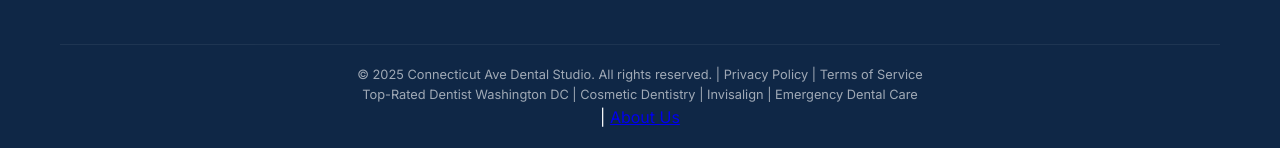
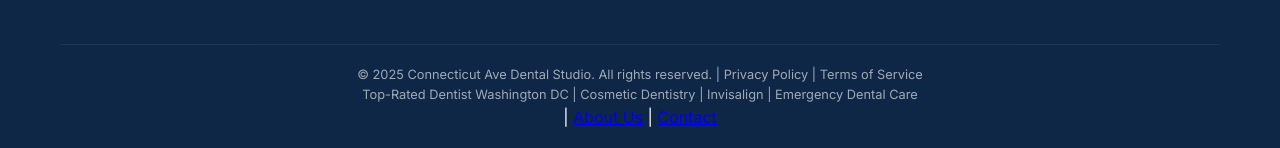
Before and after one commit to asquitt/asquitt.github.io, a Jekyll site: the page index.html, which Jekyll copies as it is, in a window 1280 px wide and 900 px high, scrolled down 4095 px, cut to the strip 510-900 px from the top of the window. Shown: the part 239-387 px from the top of the strip. Built offline with Jekyll 4.4.1, drawn with Linux system fonts in a browser that asks for light colours.

Commit message:
Add Complete Contact Information: Build Trust & Boost Local SEO for Your Dental Practice to navigation

```diff
--- a/index.html
+++ b/index.html
@@ -258,7 +258,7 @@
 <li><a href="#new-patients">New Patients</a></li>
 <li><a href="#reviews">Reviews</a></li>
 <li><a class="btn btn-primary" href="#contact">Book Appointment</a></li>
-<li><a href="/blog">Blog</a></li></ul>
+<li><a href="/blog">Blog</a></li><li><a href="contact.html">Contact</a></li></ul>
 <div class="mobile-toggle"><i class="fas fa-bars"></i></div>
 </nav>
 </div>
@@ -421,6 +421,6 @@
 <p>Top-Rated Dentist Washington DC | Cosmetic Dentistry | Invisalign | Emergency Dental Care</p>
 </div>
 </div>
- | <a href="about.html">About Us</a></footer>
+ | <a href="about.html">About Us</a> | <a href="contact.html">Contact</a></footer>
 </body>
 </html>
```
